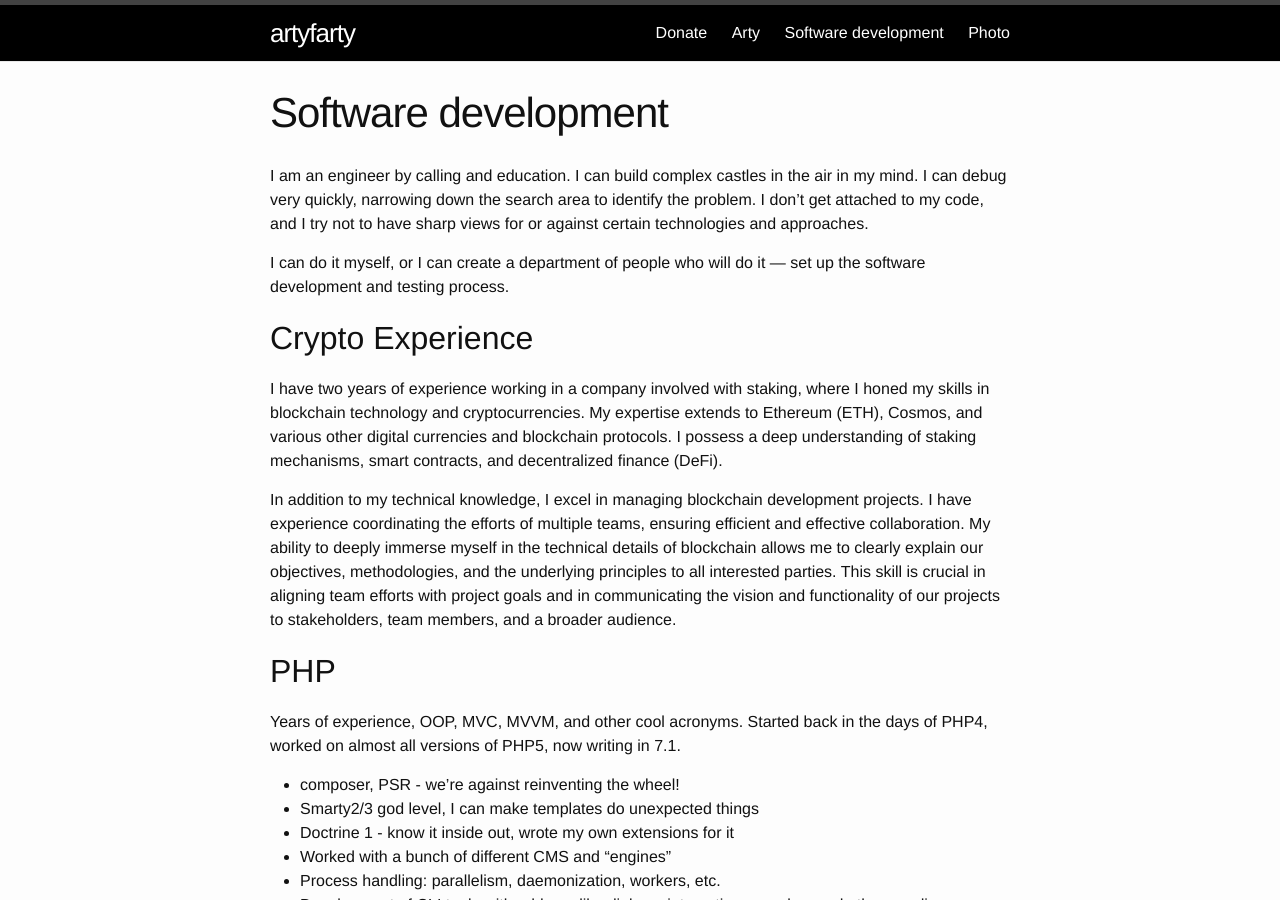
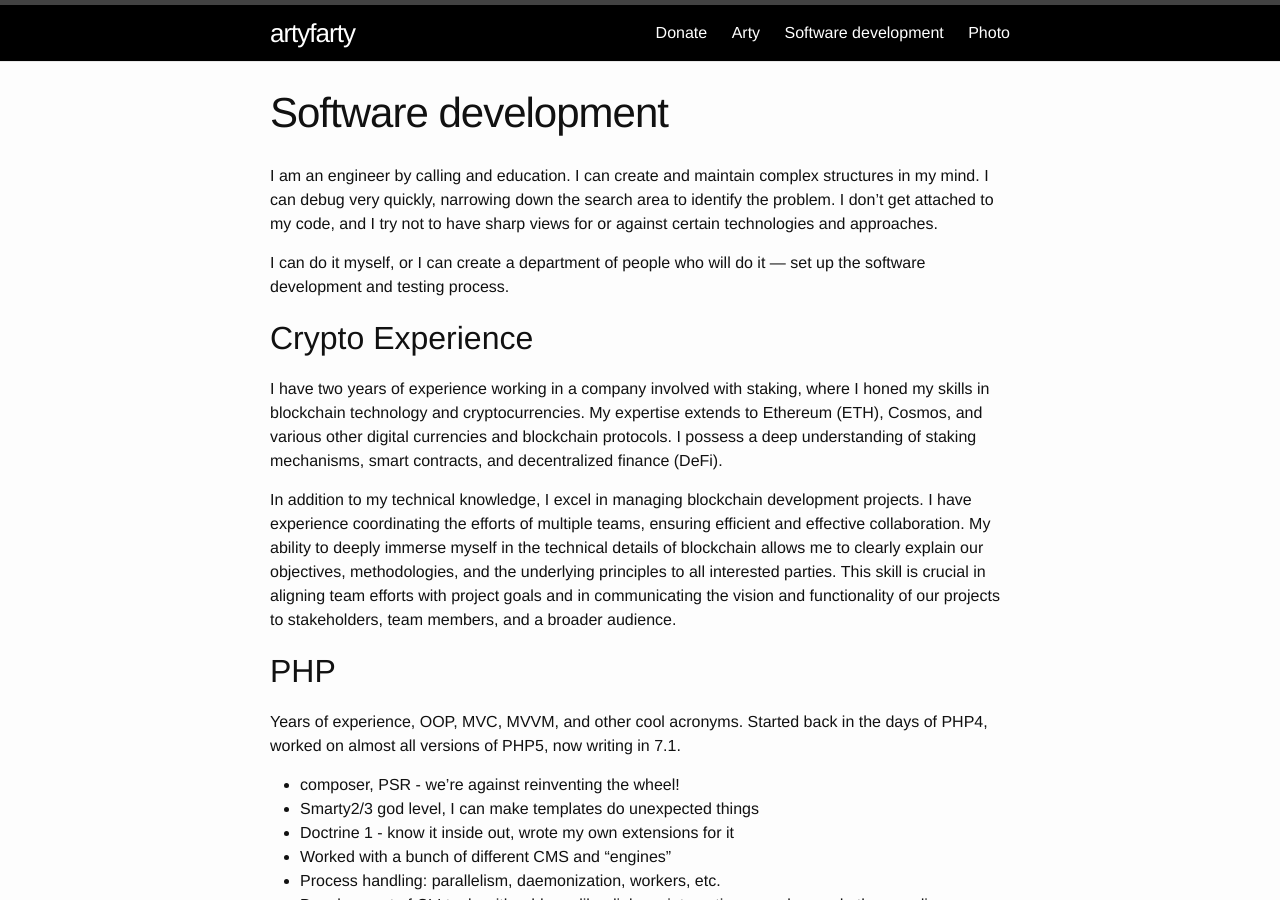
Before and after one commit to artyfarty/artyfartyio.github.io, a Jekyll site: the page built from devel.md, in a window 1280 px wide and 900 px high. Built offline with Jekyll 4.4.1, drawn with Linux system fonts in a browser that asks for light colours.

Commit message:
Update devel.md

```diff
--- a/devel.md
+++ b/devel.md
@@ -5,7 +5,7 @@ permalink: /devel/
 weight: 20
 ---
 
-I am an engineer by calling and education. I can build complex castles in the air in my mind. I can debug very quickly, narrowing down the search area to identify the problem. I don't get attached to my code, and I try not to have sharp views for or against certain technologies and approaches.
+I am an engineer by calling and education. I can create and maintain complex structures in my mind. I can debug very quickly, narrowing down the search area to identify the problem. I don't get attached to my code, and I try not to have sharp views for or against certain technologies and approaches.
 
 I can do it myself, or I can create a department of people who will do it — set up the software development and testing process.
 
```
